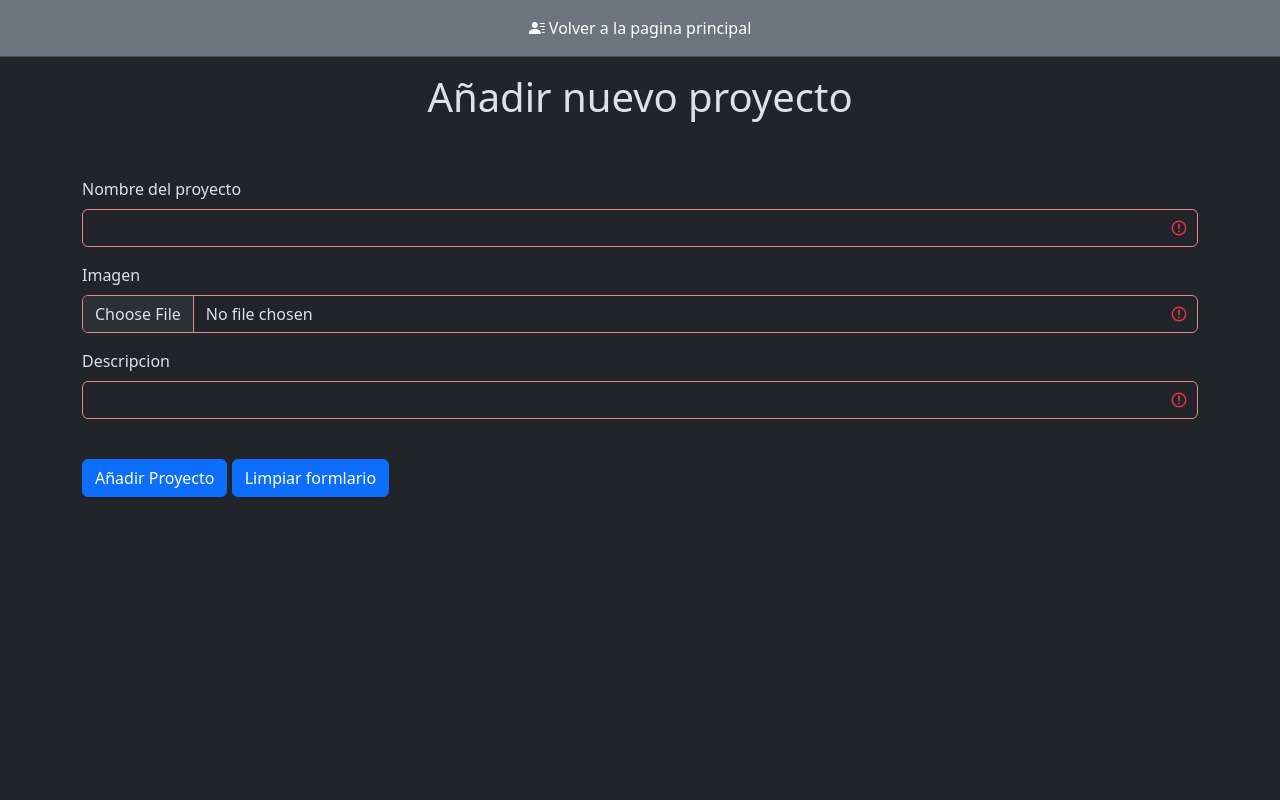
After one commit to Sermega5/Portfolio, a PHP site: page /insproyecto.php in a window 1280 px wide. The commit adds this page. Run offline with PHP 8.4, Linux system fonts and the light colour scheme; some libraries are stand-ins or nearby versions.

Commit message:
Añadido posibilidad de consultar proyectos y añadirlos desde base de datos con PHP

```diff
--- /dev/null
+++ b/insproyecto.php
@@ -0,0 +1,90 @@
+<?php
+$servername = "localhost";
+$username = "root";
+$password = "";
+$dbname = "proyectos";
+
+
+$conn = new mysqli($servername, $username, $password, $dbname);
+
+
+if ($_SERVER['REQUEST_METHOD'] === 'POST') {
+    //Defino variables con sus nombres para poder añadirlo posteriormente a la tabla
+    $nombreProyecto = $_POST['proyecto'];
+    $nombreIMG = $_FILES['img']['name'];
+    $descripcion = $_POST['short_desc'];
+    //Subo archivo a la carpeta
+    $target_path = "proyectos/";
+    $target_path = $target_path . basename($_FILES['img']['name']);
+    move_uploaded_file($_FILES['img']['tmp_name'], $target_path);
+    //Inserto datos en SQL
+    $sql = "INSERT INTO proyectos (title, image, description) VALUES ('$nombreProyecto', '$nombreIMG', '$descripcion')";
+
+    if (mysqli_query($conn, $sql)) {
+        echo "<script>alert('¡El proyecto ha sido agregado con exito!');</script>";
+    } else {
+        echo "<script>alert('Se ha producido un error, revise la conexion con el servidor de mysql');</script>";
+    }
+
+}
+$conn->close();
+?>
+
+<html lang="es" data-bs-theme="dark">
+
+<head>
+    <title>Añadir Proyecto
+    </title>
+    <meta charset="utf-8" />
+    <meta name="viewport" content="width=device-width, initial-scale=1, shrink-to-fit=no" />
+
+    <link href="./assets/bootstrap\css\bootstrap.min.css" rel="stylesheet" />
+    <link rel="stylesheet" href="https://cdn.jsdelivr.net/npm/bootstrap-icons@1.11.3/font/bootstrap-icons.min.css">
+</head>
+
+<body>
+    <!--Inicio Librerias JS-->
+    <script src="./js/popper.min.js"></script>
+    <script src="./assets/bootstrap/js/bootstrap.min.js"></script>
+    <script src="./js/jquery-3.7.1.min.js"></script>
+    <!--Fin Librerias JS-->
+    <header class="p-3 mb-3 border-bottom sticky-top bg-secondary text-center">
+        <a href="./" class="nav-link px-2 link-body-emphasis"><i class="bi bi-person-lines-fill"></i> Volver a la pagina
+            principal</a>
+    </header>
+    <main>
+        <div class="container" id="contacto">
+            <h1 class="text-center">Añadir nuevo proyecto</h1>
+            <br><br>
+            <div class="row align-items-center">
+                <div class="col ">
+                    <form class="was-validated" id="proyectForm" method="post" enctype="multipart/form-data">
+                        <div class="mb-3">
+                            <label for="validationCustom01" class="form-label">Nombre del proyecto</label>
+                            <input type="text" class="form-control" id="proyecto" name="proyecto" maxlength="20"
+                                required>
+                            <div class="valid-feedback">Valido</div>
+                        </div>
+                        <div class="mb-3">
+                            <label for="validationCustom01" class="form-label">Imagen</label>
+                            <input type="file" id="img" name="img" class="form-control" maxlength="100" required>
+                        </div>
+                        <div class="mb-3">
+                            <label for="validationCustom02" class="form-label">Descripcion</label>
+                            <input type="text" class="form-control" id="short_desc" name="short_desc" maxlength="120"
+                                required>
+                            <div class="valid-feedback">correcto</div>
+                        </div><br>
+
+                        <div class="mb-3">
+                            <button type="submit" class="btn btn-primary">Añadir Proyecto</button>
+                            <button type="reset" class="btn btn-primary">Limpiar formlario</button>
+                        </div>
+                    </form>
+                </div>
+            </div>
+        </div>
+    </main>
+</body>
+
+</html>
```
Also changed, not shown: index.php (renamed from index.html, +22 -23 lines).
